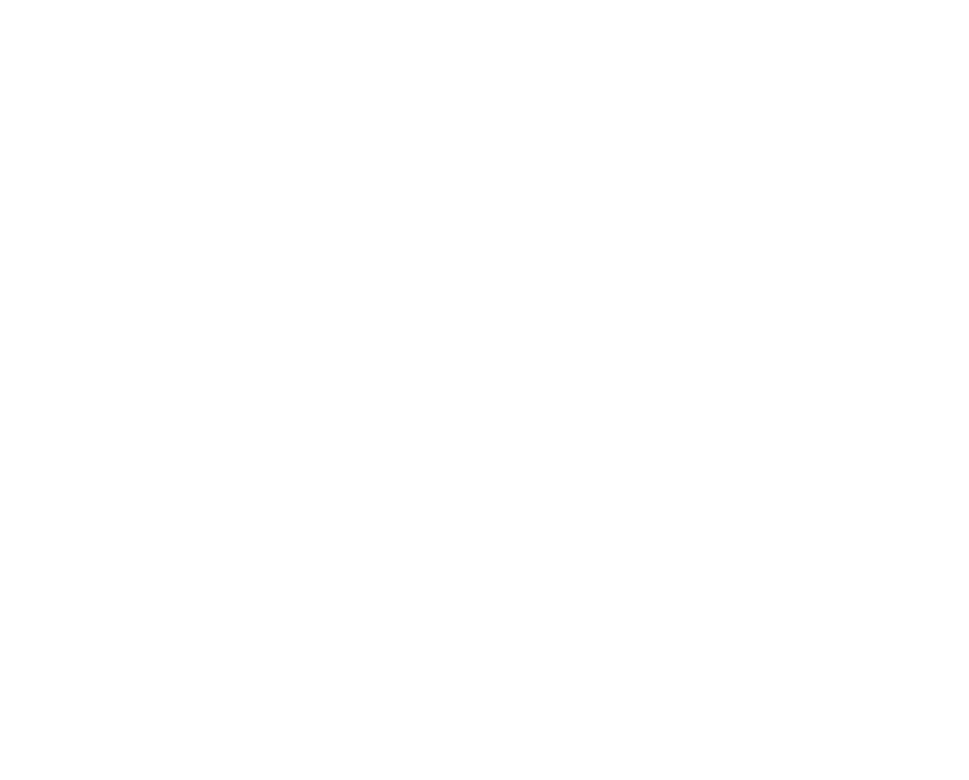
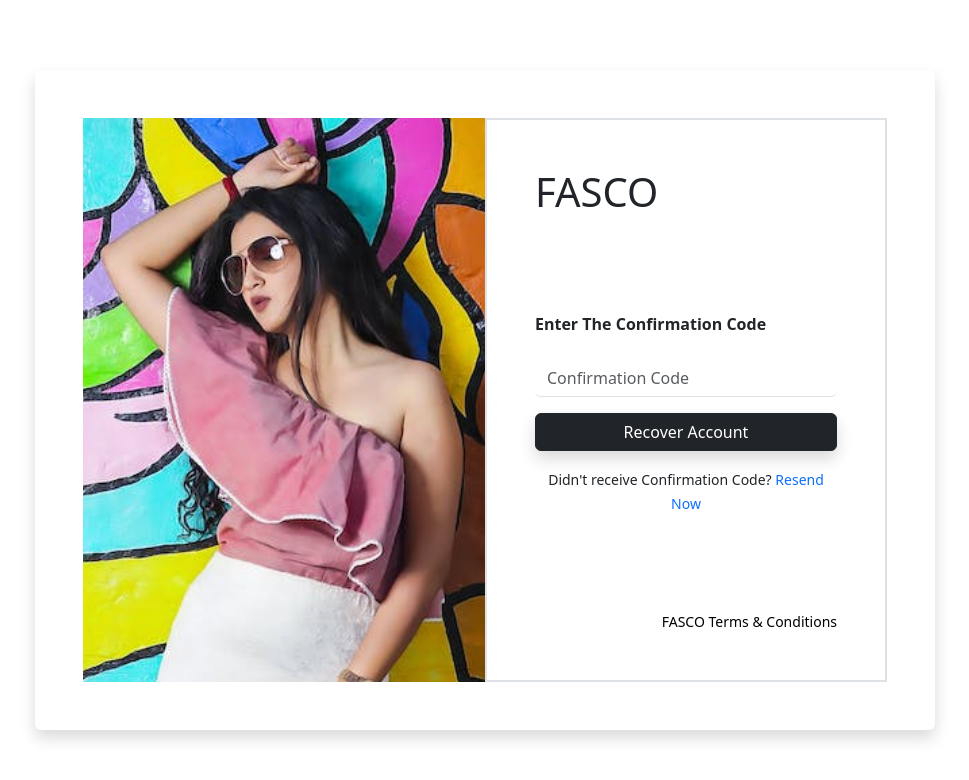
Before and after one commit to doboy75/projectoFinal404, a Vue app: page /confirmWindow in a window 1280 px wide. Before the commit this address had no page. Shown: the top 780 px of the page, without its empty margins (155-1124 px from the left). Built offline with nearby package versions, Linux system fonts and the light colour scheme.

Commit message:
New Password Receive Confirmation adicionados

```diff
--- /dev/null
+++ b/src/View/ComfirmWindow.vue
@@ -0,0 +1,56 @@
+<template>
+  <div
+    class="container-fluid vh-100 d-flex align-items-center justify-content-center"
+  >
+    <div
+      class="row shadow rounded overflow-hidden login-box justify-content-center p-5"
+    >
+      <div class="col-md-6 p-0">
+        <img
+          src="../assets/login/Rectangle 19280.svg"
+          alt="login"
+          class="img-fluid w-100 h-100 cover"
+        />
+      </div>
+      <div class="col-md-6 p-5 bg-white border border-2">
+        <h1 class="text-start mb-4 pb-5">FASCO</h1>
+        <p class="text-start mb-4 mt-5 fw-bold">Enter The Confirmation Code</p>
+
+        <form action="#">
+          <input
+            type="number"
+            class="form-control border-0 border-bottom mb-3"
+            placeholder="Confirmation Code"
+          />
+
+          <button class="btn btn-dark w-100 mb-3 shadow">
+            Recover Account
+          </button>
+
+          <div class="text-center">
+            <small class="small text-dark"
+              >Didn't receive Confirmation Code?
+              <router-link to="#" class="text-decoration-none"
+                >Resend Now</router-link
+              ></small
+            >
+          </div>
+        </form>
+        <a
+          href="#"
+          class="pt-5 text-end mt-5 small text-decoration-none d-block text-black"
+          >FASCO Terms & Conditions</a
+        >
+      </div>
+    </div>
+  </div>
+</template>
+
+<style scoped>
+.login-box {
+  max-width: 900px;
+}
+.cover {
+  object-fit: cover;
+}
+</style>
--- /dev/null
+++ b/src/View/NewPassword.vue
@@ -0,0 +1,50 @@
+<template>
+  <div
+    class="container-fluid vh-100 d-flex align-items-center justify-content-center"
+  >
+    <div
+      class="row shadow rounded overflow-hidden login-box justify-content-center p-5"
+    >
+      <div class="col-md-6 p-0">
+        <img
+          src="../assets/login/Rectangle 19280.svg"
+          alt="login"
+          class="img-fluid w-100 h-100 cover"
+        />
+      </div>
+      <div class="col-md-6 p-5 bg-white border border-2">
+        <h1 class="text-start mb-4 pb-5">FASCO</h1>
+        <p class="text-start mb-4 mt-5 fw-bold">Enter Your New Password</p>
+
+        <form action="#">
+          <input
+            type="text"
+            class="form-control border-0 border-bottom mb-3"
+            placeholder="New Password"
+          />
+          <input
+            type="text"
+            class="form-control border-0 border-bottom mb-3"
+            placeholder="Confirmation Password"
+          />
+
+          <button class="btn btn-primary w-100 mb-3 shadow">Submit</button>
+        </form>
+        <a
+          href="#"
+          class="pt-5 text-end mt-5 small text-decoration-none d-block text-black"
+          >FASCO Terms & Conditions</a
+        >
+      </div>
+    </div>
+  </div>
+</template>
+
+<style scoped>
+.login-box {
+  max-width: 900px;
+}
+.cover {
+  object-fit: cover;
+}
+</style>
--- a/src/components/NavBar.vue
+++ b/src/components/NavBar.vue
@@ -25,8 +25,9 @@
           <RouterLink to="/SinginFasco" class="nav-link">Sign in </RouterLink>
         </li>
         <li class="nav-item">
-          <RouterLink to="/ForgetPassworld"></RouterLink
-          ><button class="btn btn-dark px-4 py-2 shadow">Sign up</button>
+          <RouterLink to="/singup" class="btn btn-dark px-4 py-2 shadow"
+            >Sing up</RouterLink
+          >
         </li>
       </ul>
     </div>
--- a/src/components/SingupCreate.vue
+++ b/src/components/SingupCreate.vue
@@ -1,20 +1,18 @@
 <template>
   <div
-    class="container-fluid vh-100 d-flex align-items-center justify-content-center"
+    class="container vh-100 d-flex align-items-center justify-content-center"
   >
-    <div
-      class="row shadow rounded overflow-hidden login-box justify-content-center"
-    >
-      <div class="col-md-6 p-0">
+    <div class="container row shadow rounded justify-content-center">
+      <div class="col-md-5">
         <img
           src="../assets/Rectangle 19280.svg"
           alt="login"
-          class="img-fluid w-100 h-100 cover"
+          class="img-fluid"
         />
       </div>
-      <div class="col-md-6 p-5 bg-white">
-        <h2 class="text-center mb-4">Fasco</h2>
-        <p class="text-center mb-4">Create Account</p>
+      <div class="col-md-5 p-5">
+        <h1 class="text-start mb-4">Fasco</h1>
+        <p class="text-start mb-4">Create Account</p>
         <div class="d-flex gap-3 mb-4">
           <button class="btn btn-outline-secondary w-50">
             <img src="../assets/login/image 939.svg" alt="gmail" />
@@ -27,7 +25,7 @@
           </button>
         </div>
         <div class="text-center mb-4">
-          <span class="text-muted"> - OR -</span>
+          <span class="text-muted fw-bold"> - OR -</span>
         </div>
 
         <form action="#">
@@ -59,7 +57,7 @@
             <input
               type="password"
               class="form-control border-0 border-bottom"
-              placeholder="Password"
+              placeholder="Password "
             />
             <input
               type="password"
@@ -81,6 +79,7 @@
             </RouterLink>
           </div>
         </form>
+        <p class="text-end pt-5 small">FASCO Terms & Conditions</p>
       </div>
     </div>
   </div>
@@ -90,4 +89,10 @@
 .colorText {
   color: #9d9d9d;
 }
+.login-box {
+  max-width: 850px;
+}
+.cover {
+  object-fit: cover;
+}
 </style>
--- a/src/router/index.js
+++ b/src/router/index.js
@@ -59,6 +59,20 @@
      component: () => import( '../components/SingupCreate.vue')
 
   }
+      ,
+   {
+    path:'/confirmWindow',
+    name:'confirmWindow',
+     component: () => import( '../View/ComfirmWindow.vue')
+
+  }
+        ,
+   {
+    path:'/NewPassword',
+    name:'NewPassword',
+     component: () => import( '../View/NewPassword.vue')
+
+  }
 
 
 
```
